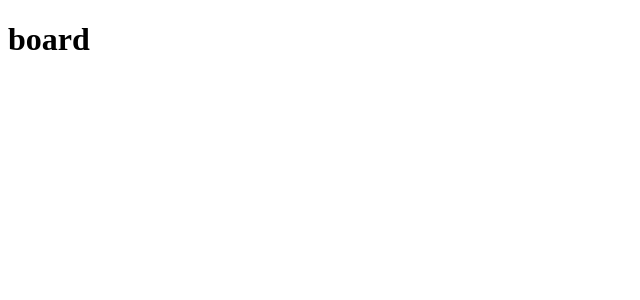
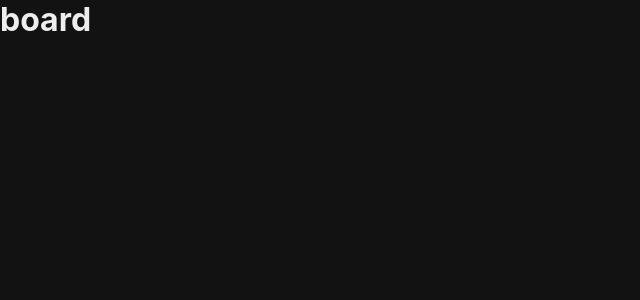
Before and after one commit to 39-play-sopt-web/KimHeeSoo, a React (Vite) app in the folder Week4/Homework/board/: page / in a window 1280 px wide. Shown: the top 300 px of the page, without its empty margins (0-640 px from the left). Built offline with nearby package versions, Linux system fonts and the light colour scheme.

Commit message:
style: theme 및 GlobalStyle 설정

```diff
--- a/Week4/Homework/board/src/main.tsx
+++ b/Week4/Homework/board/src/main.tsx
@@ -1,9 +1,15 @@
-import { StrictMode } from 'react'
-import { createRoot } from 'react-dom/client'
-import App from './App.tsx'
+import { StrictMode } from "react";
+import { createRoot } from "react-dom/client";
+import { ThemeProvider } from "styled-components";
+import App from "./App.tsx"
+import { GlobalStyle } from "./styles/GlobalStyle";
+import { theme } from "./styles/theme";
 
 createRoot(document.getElementById('root')!).render(
   <StrictMode>
-    <App />
+    <ThemeProvider theme={theme}>
+      <GlobalStyle />
+      <App />
+     </ThemeProvider>
   </StrictMode>,
-)
+);
--- /dev/null
+++ b/Week4/Homework/board/src/styles/GlobalStyle.ts
@@ -0,0 +1,40 @@
+import { createGlobalStyle } from "styled-components";
+
+export const GlobalStyle = createGlobalStyle`
+*, *::before, *::after {
+    box-sizing: border-box;
+    margin: 0;
+    padding: 0;
+}
+
+body {
+    min-height: 100vh;
+    background: ${({ theme }) => theme.color.background};
+    color: ${({ theme }) => theme.color.text};
+    font-family: "Pretendard", -apple-system, BlinkMacSystemFont, system-ui, sans-serif;
+    -webkit-font-smoothing: antialiased;
+}
+
+button, input, textarea, select {
+    font: inherit;
+    color: inherit;}
+
+button {
+    border: none;
+    background: none;
+    cursor: pointer;
+}
+
+button:disabled {
+    cursor: not-allowed;
+}
+
+a {
+    color: inherit;
+    text-decoration: none;
+}
+
+ul, ol {
+    list-style: none;
+}
+`;
--- /dev/null
+++ b/Week4/Homework/board/src/styles/styled.d.ts
@@ -0,0 +1,6 @@
+import "styled-components";
+import type { Theme } from "./theme";
+
+declare module "styled-components" {
+    export interface DefaultTheme extends Theme {}
+}
--- /dev/null
+++ b/Week4/Homework/board/src/styles/theme.ts
@@ -0,0 +1,25 @@
+export const theme = {
+    color: {
+        background: "#121212",
+        surface: "#1e1e1e",
+        surfaceHover: "#262626",
+        border: "#2c2c2c",
+        text: "#ededed",
+        textSub: "#a1a1aa",
+        primary: "#f5a524",
+        primaryHover: "#e0941b",
+        onPrimary: "#121212",
+        danger: "#f87171",
+    },
+    radius: {
+        sm: "8px",
+        md: "12px",
+        lg: "16px",
+    },
+    layout: {
+        maxwidth: "860px",
+    },
+    transition: "0.2s ease",
+} as const;
+
+export type Theme = typeof theme;
```
